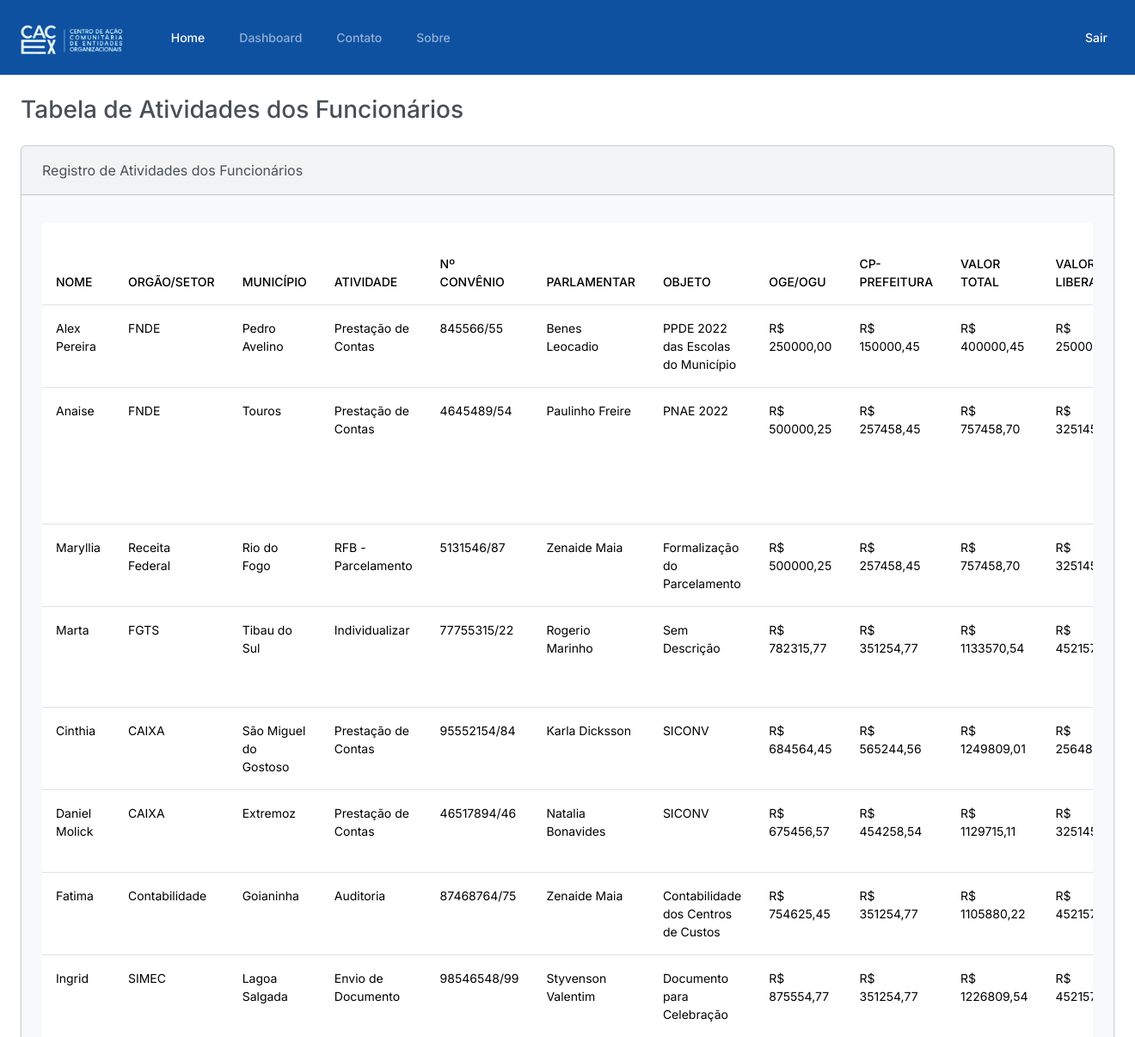
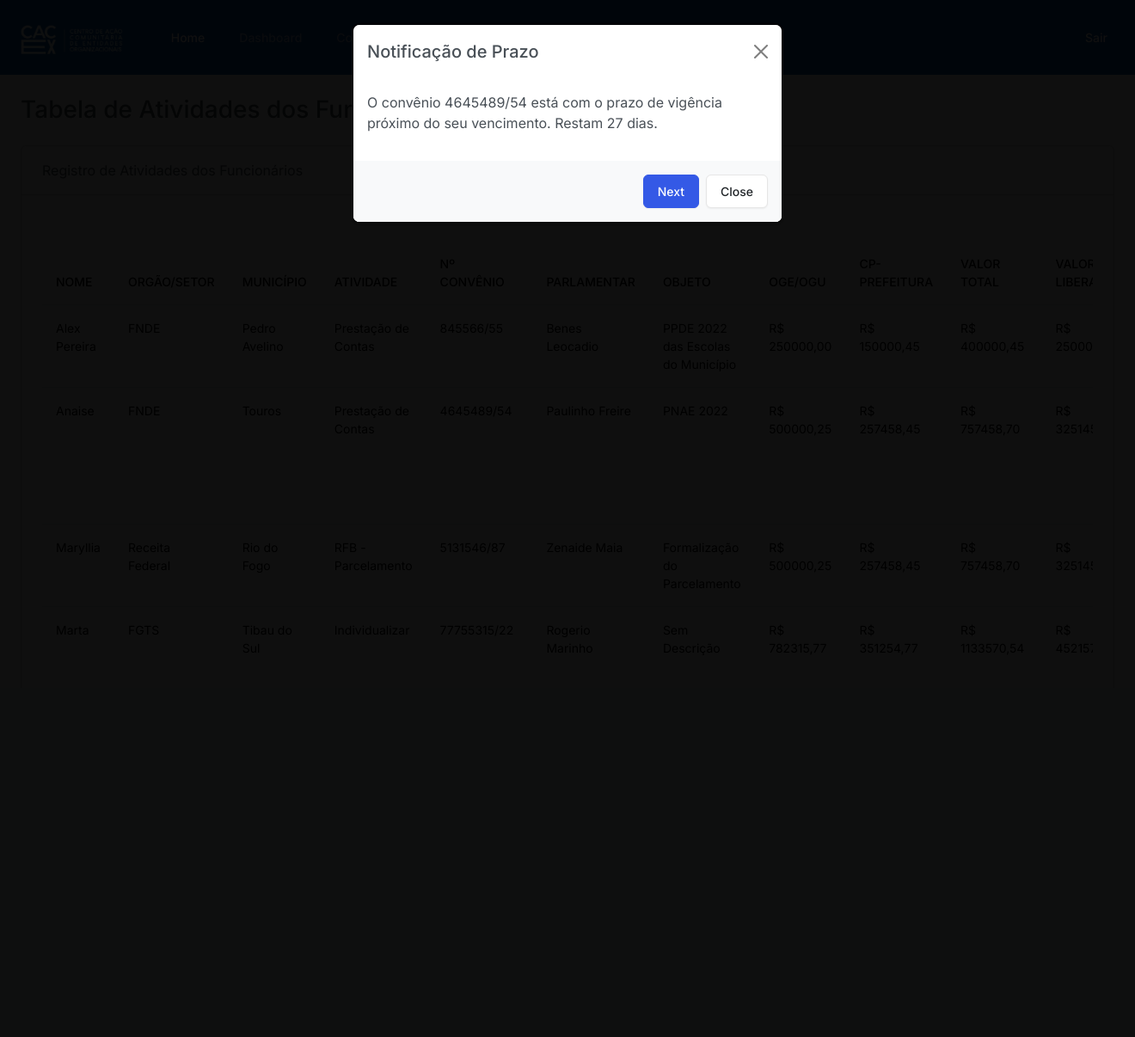
Before and after one commit to Flaviohmm/Cacex-v2.0, a Django app: page / in a window 1320 px wide; the page is wider, and only the part inside the window is pictured. Shown: the top 1206 px of that part at 86% size. After the commit the page ends 761 px from the top of that part, so only its background shows below. Run offline with Django 5.2, Linux system fonts and the light colour scheme; a user stored in the database is signed in; data comes from the database, SQL or seed files in the repository; both versions use the stored data as it was after the commit; some libraries are stand-ins or nearby versions.

Commit message:
Criação de um modal

```diff
--- a/autenticar/templates/base.html
+++ b/autenticar/templates/base.html
@@ -52,10 +52,8 @@
 
   {% endblock container %}
 
-  <script src="https://cdn.jsdelivr.net/npm/bootstrap@5.0.0/dist/js/bootstrap.bundle.min.js"></script>
+  <script src="https://code.jquery.com/jquery-3.6.4.min.js"></script>
+  <script src="https://cdn.jsdelivr.net/npm/bootstrap@5.3.0/dist/js/bootstrap.bundle.min.js"></script>
   <script src="https://cdn.jsdelivr.net/npm/@popperjs/core@2.11.8/dist/umd/popper.min.js" integrity="sha384-I7E8VVD/ismYTF4hNIPjVp/Zjvgyol6VFvRkX/vR+Vc4jQkC+hVqc2pM8ODewa9r" crossorigin="anonymous"></script>
-  <script src="https://cdn.jsdelivr.net/npm/bootstrap@5.3.2/dist/js/bootstrap.min.js" integrity="sha384-BBtl+eGJRgqQAUMxJ7pMwbEyER4l1g+O15P+16Ep7Q9Q+zqX6gSbd85u4mG4QzX+" crossorigin="anonymous"></script>
-  <script src="https://cdnjs.cloudflare.com/ajax/libs/jquery/3.7.1/jquery.min.js" integrity="sha512-v2CJ7UaYy4JwqLDIrZUI/4hqeoQieOmAZNXBeQyjo21dadnwR+8ZaIJVT8EE2iyI61OV8e6M8PP2/4hpQINQ/g==" crossorigin="anonymous" referrerpolicy="no-referrer"></script>
-  <script src="https://code.jquery.com/jquery-3.6.4.min.js"></script>
 </body>
 </html>
--- a/plataforma/templates/home.html
+++ b/plataforma/templates/home.html
@@ -6,6 +6,40 @@
 
 {% block container %}
   {% include "visualizar_tabela.html" %}
+  <!-- Scripts -->
+  <script src="https://code.jquery.com/jquery-3.6.4.min.js"></script>
+  <script src="https://cdn.jsdelivr.net/npm/bootstrap@5.3.0/dist/js/bootstrap.bundle.min.js"></script>
+  <script>
+    function removeModalBackdrop() {
+      // Adiciona um ouvinte para o evento 'hidden.bs.modal' antes de remover o backdrop
+      $('.modal').on('hidden.bs.modal', function () {
+        $(this).next('.modal-backdrop').remove();
+      });
+    }
+
+    $(document).ready(function () {
+      // Inicializa todos os modais com id começando por "notificationModal"
+      $('[id^=notificationModal]').modal('show');
+
+      // Adiciona evento para quando o modal for totalmente fechado
+      $('body').on('hidden.bs.modal', '.modal', function () {
+        // Obtém o ID do próximo modal a ser exibido
+        var nextModalId = $(this).find('[data-next-modal]').data('next-modal');
+
+        // Verifica se há um próximo modal e o exibe
+        if (nextModalId) {
+          $('#' + nextModalId).modal('show');
+        }
+      });
+
+      // Adiciona evento ao botão "Close" para chamar a função de remoção do backdrop
+      $('#customCloseButton').on('click', function () {
+        // Oculta o modal antes de remover o backdrop
+        $('[id^=notificationModal]').modal('hide');
+        removeModalBackdrop();
+      });
+    });
+  </script>
   <div class="m-4">
     <h2>Adicionar Novo Registro</h2>
     <a href="{% url 'adicionar_registro' %}" class="btn btn-primary">Adicionar Novo Registro</a>
--- a/plataforma/templates/visualizar_tabela.html
+++ b/plataforma/templates/visualizar_tabela.html
@@ -21,11 +21,6 @@
                 <li{% if message.tags %} class="{{ message.tags }}"{% endif %}>{{ message }}</li>
               {% endfor %}
             </ul>
-
-            {# Teste para verificar se a mensagem de teste aparece #}
-            {% if messages.first.tags == 'info' and 'Teste de mensagem' in messages.first %}
-              {% include 'notification_modal.html' %}
-            {% endif %}
           {% endif %}
           <p class="card-text">
             <div class="table-responsive">
@@ -94,9 +89,34 @@
                       </td>
                       <td>{{ registro.dia_trabalho_total }}</td>
                     </tr>
+                    <!-- Modal -->
+                    {% with dias_restantes=registro.exibir_modal_prazo_vigencia.1 %}
+                      {% if dias_restantes <= 30 %}
+                        <div class="modal" id="notificationModal{{ registro.id }}" tabindex="-1" aria-labelledby="notificationModalLabel{{ registro.id }}" aria-hidden="true">
+                          <div class="modal-dialog" role="document">
+                            <div class="modal-content">
+                              <div class="modal-header">
+                                <h5 class="modal-title" id="notificationModalLabel{{ registro.id }}">Notificação de Prazo</h5>
+                                <button type="button" class="btn-close" data-bs-dismiss="modal" aria-label="Close" id="customCloseButton">
+                                  <span aria-hidden="true"></span>
+                                </button>
+                              </div>
+                              <div class="modal-body">
+                                <p>O convênio {{ registro.num_convenio }} está com o prazo de vigência próximo do seu vencimento. Restam {{ dias_restantes }} dias.</p>
+                              </div>
+                              <div class="modal-footer">
+                                <button type="button" class="btn btn-primary" data-bs-dismiss="modal" data-next-modal="{{ registro.next_modal }}">Next</button>
+                                <button type="button" class="btn btn-secondary" data-bs-dismiss="modal" id="customCloseButton">Close</button>
+                              </div>
+                            </div>
+                          </div>
+                        </div>
+                      {% endif %}
+                    {% endwith %}
                   {% endfor %}
                 </tbody>
               </table>
+
               {% if registros %}
                 <p class="m-4">Nº de Registros: {{ registros.count}}</p>
               {% else %}
@@ -108,5 +128,39 @@
       </div>
     </div>
   </div>
+  <!-- Scripts -->
+  <script src="https://code.jquery.com/jquery-3.6.4.min.js"></script>
+  <script src="https://cdn.jsdelivr.net/npm/bootstrap@5.3.0/dist/js/bootstrap.bundle.min.js"></script>
+  <script>
+    function removeModalBackdrop() {
+      // Adiciona um ouvinte para o evento 'hidden.bs.modal' antes de remover o backdrop
+      $('.modal').on('hidden.bs.modal', function () {
+        $(this).next('.modal-backdrop').remove();
+      });
+    }
+
+    $(document).ready(function () {
+      // Inicializa todos os modais com id começando por "notificationModal"
+      $('[id^=notificationModal]').modal('show');
+
+      // Adiciona evento para quando o modal for totalmente fechado
+      $('body').on('hidden.bs.modal', '.modal', function () {
+        // Obtém o ID do próximo modal a ser exibido
+        var nextModalId = $(this).find('[data-next-modal]').data('next-modal');
+
+        // Verifica se há um próximo modal e o exibe
+        if (nextModalId) {
+          $('#' + nextModalId).modal('show');
+        }
+      });
+
+      // Adiciona evento ao botão "Close" para chamar a função de remoção do backdrop
+      $('#customCloseButton').on('click', function () {
+        // Oculta o modal antes de remover o backdrop
+        $('[id^=notificationModal]').modal('hide');
+        removeModalBackdrop();
+      });
+    });
+  </script>
 
 {% endblock container %}
--- a/plataforma/views.py
+++ b/plataforma/views.py
@@ -95,7 +95,7 @@ def adicionar_registro(request):
 
         # Adicione a mensagem para notificação
         if exibir_modal:
-            messages.info(request, f'O convênio {registro.num_convenio} está com prazo de vigência proximo do seu termino. Restam {dias_restantes} dias.')
+            messages.info(request, f'O convênio {registro.num_convenio} está com prazo de vigência proximo do seu vencimento. Restam {dias_restantes} dias.')
 
         return redirect('home')
 
```
Also changed, not shown: db.sqlite3.
